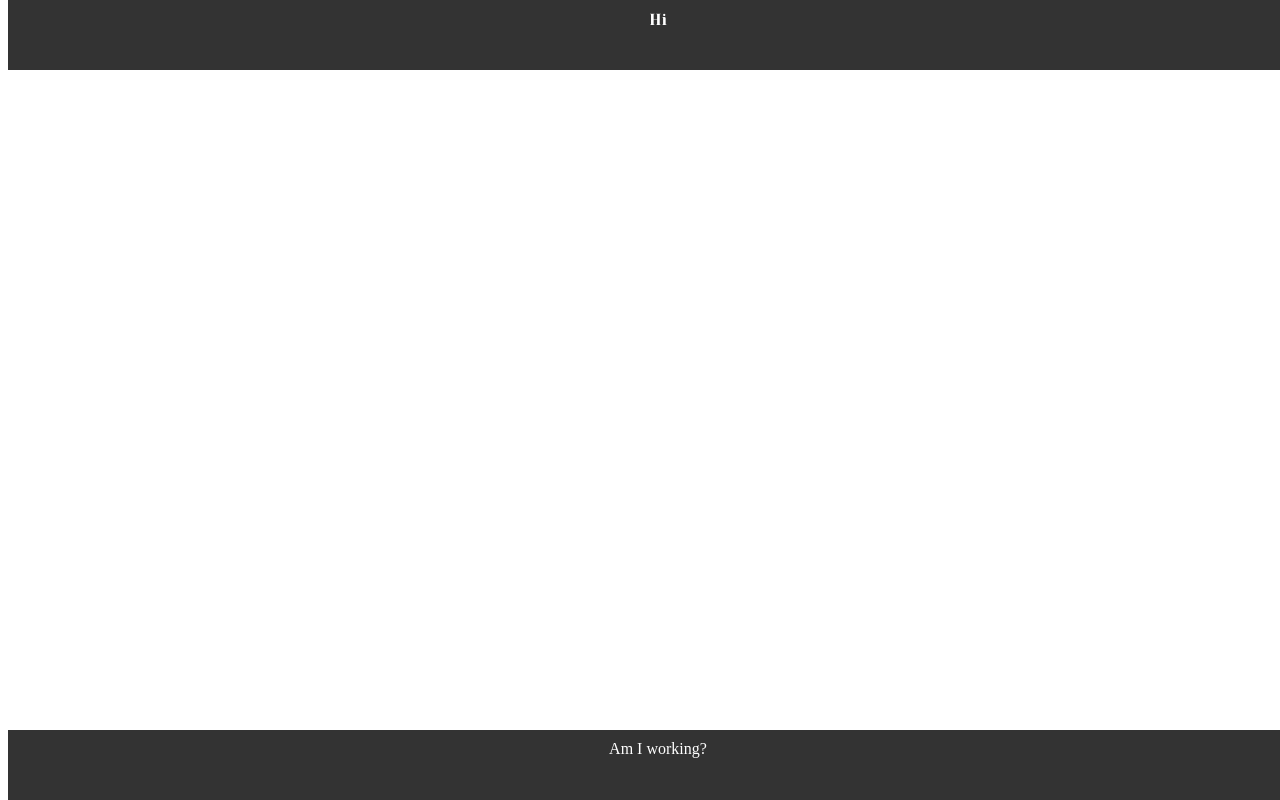
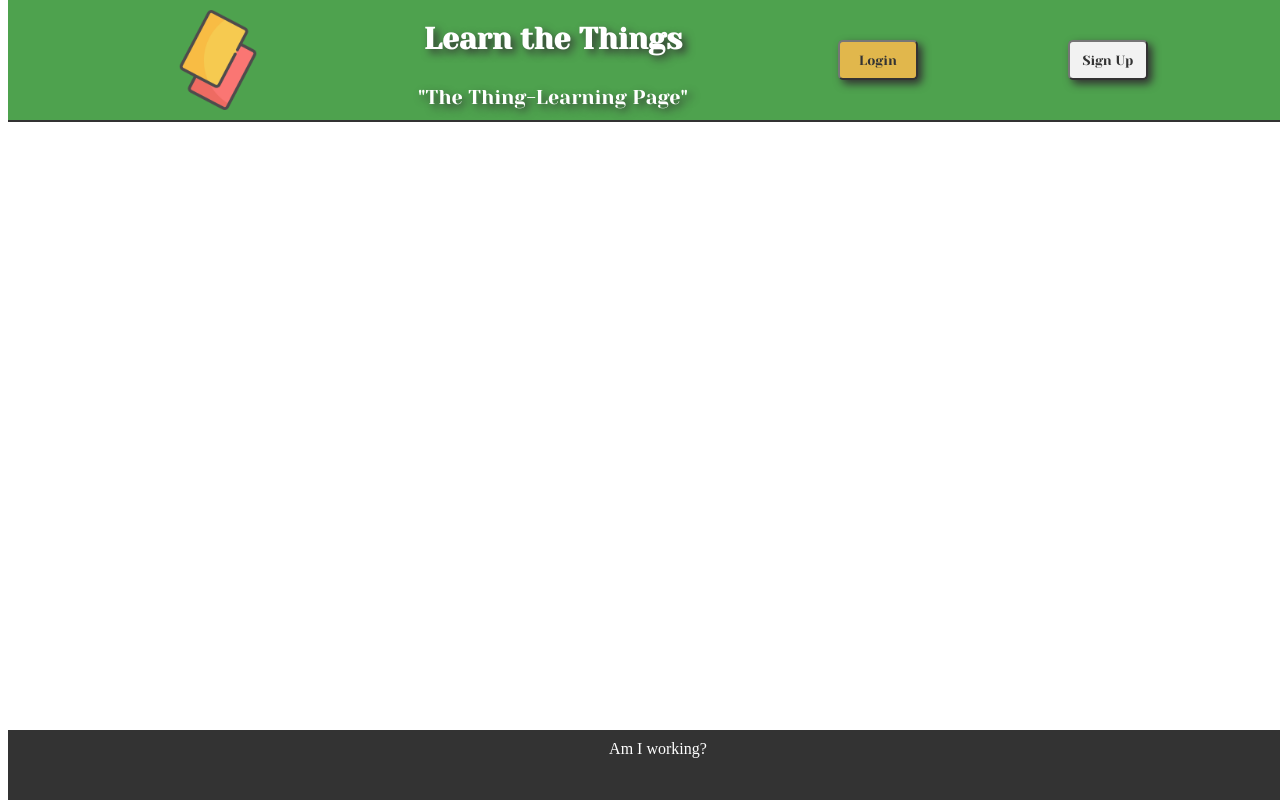
Before and after one commit to DanielPurdy509/MVP-Project, a website: page index.html in a window 1280 px wide. Drawn offline with Linux system fonts and the light colour scheme.

Commit message:
Header Structure complete. Working on Flash Card and Footer

```diff
--- a/index.html
+++ b/index.html
@@ -11,7 +11,21 @@
     <link href="https://fonts.googleapis.com/css2?family=Cormorant+Garamond&family=Yeseva+One&display=swap" rel="stylesheet">
 </head>
 <body>
-    <header>Hi</header>
+    <header>
+        <!-- <div id="header_container"></div> -->
+            <img id="page_logo" src="public/flashcards_clipart.png">
+            <div id="title_card">
+                <p id="page_title">
+                    Learn the Things
+                </p>
+                <p id="sub_title">
+                    "The Thing-Learning Page"
+                </p>
+            </div>
+            <button id="login_button" class="button">Login</button>
+            <button id="signup_button" class="button">Sign Up</button>
+    </header>
+
 
     <footer>Am I working?</footer>
 </body>
--- a/public/style.css
+++ b/public/style.css
@@ -2,14 +2,82 @@ header {
     position: fixed;
     top: 0;
     width: 100%;
-    height: 50px;
-    background-color: #333;
-    color: #fff;
+    height: 100px;
+    background-color: forestgreen;
+    opacity: 80%;
+    padding: 10px;
+    display: flex;
+    align-items: center;
+    justify-content:space-evenly;
+    border-bottom: 2px solid black;
+}
+
+/* #header_container {
+    display: inline-flex;
+    align-items: center;
+    flex-direction: row;
+    width:100%;
+    height:90px;
+    object-fit: contain;
+
+} */
+
+#page_logo {
+    height: 100px;
+    width: 100px;
+}
+
+#login_prompt_container {
+    background-color: aqua;
+    padding: 50px;
+    display: block;
+}
+
+#page_title{
+    color:white;
     text-align: center;
+    font-size: 30px;
+    text-shadow: 4px 4px 8px black;
     font-family: 'Yeseva One';
-    padding: 10px;
-  }
+    font-weight: bold;
+}
 
+#sub_title {
+    color:white;
+    text-align: center;
+    font-size: 20px;
+    text-shadow: 4px 4px 8px black;
+    font-family: 'Yeseva One';
+}
+
+.button {
+    height: 40px;
+    width: 80px;
+    border-radius: 5px;
+    font-family: 'Yeseva One';
+    text-transform: capitalize;
+    text-align: center;
+    cursor: pointer;
+    box-shadow: 4px 4px 8px black;
+    -webkit-transition-duration: 0.3s;
+    transition-duration: 0.3s;
+    -webkit-transition-property: box-shadow, transform;
+    transition-property: box-shadow, transform;
+}
+
+.button:hover, .button:focus, button:active{
+    box-shadow: 8px 8px 10px black;
+    -webkit-transform: scale(1.1);
+    transform: (1.1);
+}
+
+#login_button {
+  background-color: goldenrod;
+}
+
+#signup_button {
+    right: 30px;
+}
 
 footer {
     position: fixed;
```
Also changed, not shown: public/flashcards_clipart.png (added), 1 other file.
